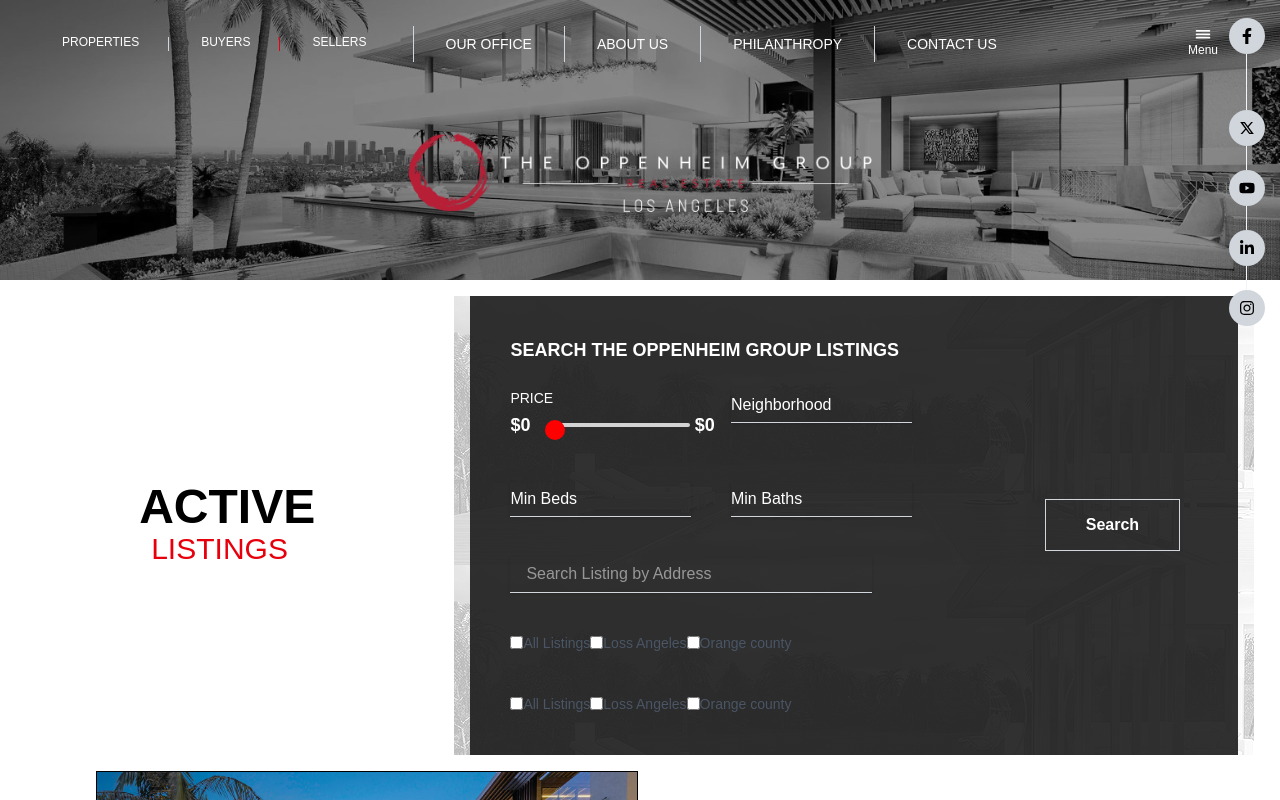
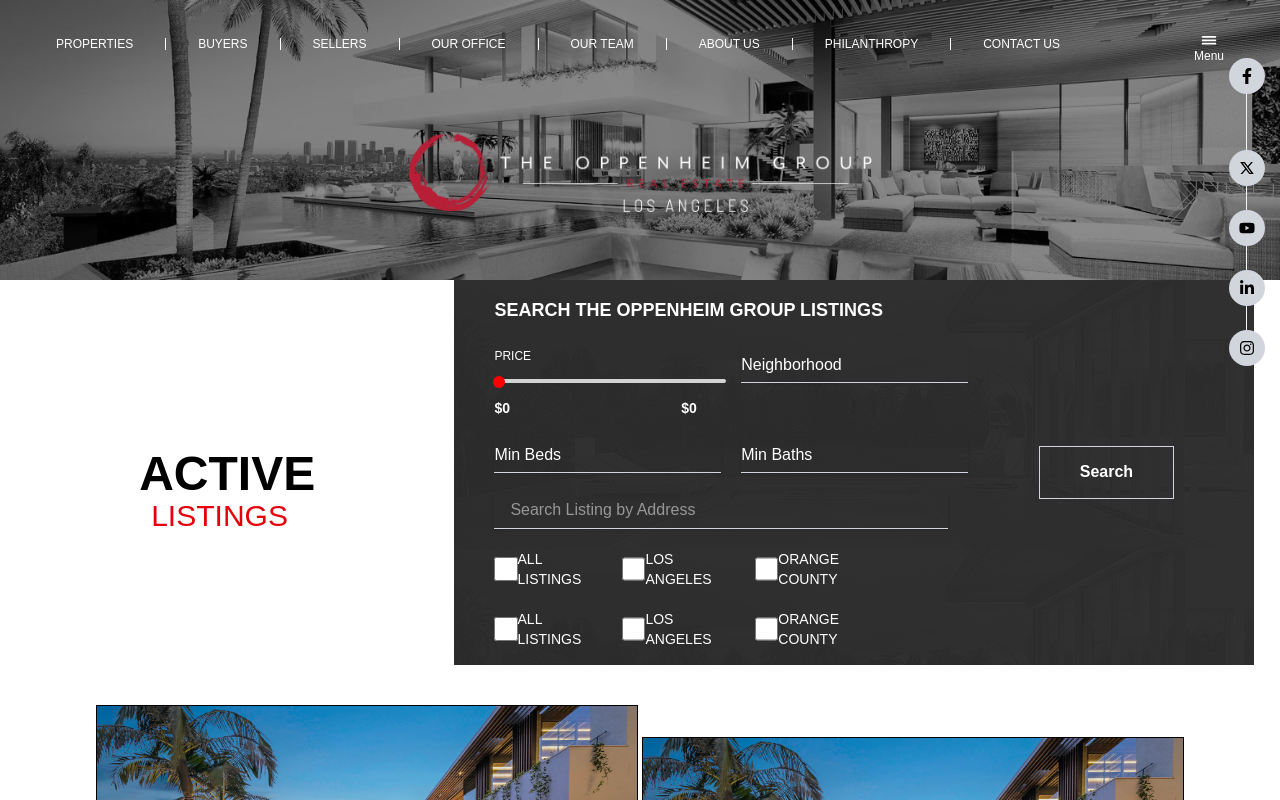
Before and after one commit to muhammadqasimjanjua162/openinggroup, a React (Vite) app: page / in a window 1280 px wide. Shown: the top 800 px of the page. Built offline with nearby package versions, Linux system fonts and the light colour scheme.

Commit message:
topbar fixed

```diff
--- a/src/components/FloatingSideBar.tsx
+++ b/src/components/FloatingSideBar.tsx
@@ -8,7 +8,7 @@
 
 const FloatingSideBar = () => {
   return (
-    <div className="flex flex-col justify-center items-center fixed">
+    <div className="flex flex-col justify-center items-center mt-10 fixed">
       <div className="w-9 h-9 shrink-0 grow-0 rounded-full bg-gray-300 text-green-700 flex justify-center items-center">
         {" "}
         <FaFacebookF className="bg-gray-300 text-black" />
--- a/src/components/Form.tsx
+++ b/src/components/Form.tsx
@@ -5,16 +5,17 @@
 const Form = () => {
   return (
     <div
+      className="mb-10"
       style={{
         backgroundImage: `linear-gradient(rgba(255, 255, 255, 0.72), rgba(255, 255, 255, 0.72)),url(${formBg})`,
       }}
     >
       <form
-        className="our-properties-form m-4  bg-[rgba(27,27,27,0.9)] p-10 flex"
+        className="our-properties-form py-4 bg-[rgba(27,27,27,0.9)] p-10 flex"
         method="GET"
         action="https://la.ogroup.com/properties/our-properties/"
       >
-        <div className="w-6/8">
+        <div className="w-7/10">
           <div className="our-properties-form-title mb-6">
             <span className="text-lg font-semibold text-white uppercase">
               Search <b>The Oppenheim Group Listings</b>
@@ -23,20 +24,20 @@
 
           <div className="our-properties-form-content flex flex-wrap justify-between gap-10">
             {/* Left Side Inputs */}
-            <div className="our-properties-form-left w-full flex flex-wrap gap-10">
+            <div className="our-properties-form-left w-full flex flex-wrap gap-5">
               {/* Price */}
-              <div className="form-group  w-[35%] text-white uppercase">
+              <div className="form-group  w-[45%] text-white uppercase  flex flex-col">
                 <label
                   htmlFor="listings-price"
-                  className="block text-sm font-mediu"
+                  className="block text-xs font-medium"
                 >
                   Price
                 </label>
                 <IconSlider min={0} max={100} />
               </div>
 
-              <div className="form-group w-[35%] text-white">
-                <select className="block w-full shadow-sm text-black uppercase border-b-1 border-gray-300 appearance-none  focus:outline-none focus:border-b-2 py-2">
+              <div className="form-group w-[45%] text-white uppercase">
+                <select className="block w-full shadow-sm text-black border-b-1 border-gray-300 appearance-none  focus:outline-none focus:border-b-2 py-2 text-xs uppercase">
                   <option className="text-white uppercase" selected>
                     Neighborhood
                   </option>
@@ -59,9 +60,9 @@
               </div>
 
               {/* Min Beds */}
-              <div className="form-group w-[35%] text-white">
-                <select className="block w-full shadow-sm text-black uppercase border-b-1 border-gray-300 appearance-none  focus:outline-none focus:border-b-2 py-2">
-                  <option value="" className="text-black">
+              <div className="form-group w-[45%] text-white">
+                <select className="block w-full shadow-sm text-xs text-black uppercase border-b-1 border-gray-300 appearance-none  focus:outline-none focus:border-b-2 py-2">
+                  <option value="" className="text-black text-xs">
                     Min Beds
                   </option>
                   <option value="1" className="text-black">
@@ -77,7 +78,7 @@
               </div>
 
               {/* Min Baths */}
-              <div className="form-group w-[35%] text-white">
+              <div className="form-group w-[45%] text-white">
                 <select className="block w-full shadow-sm text-black uppercase border-b-1 border-gray-300 appearance-none  focus:outline-none focus:border-b-2 py-2">
                   <option className="text-white uppercase" value="">
                     Min Baths
@@ -95,7 +96,7 @@
               </div>
 
               {/* Search by Address */}
-              <div className="form-group w-[70%] text-white">
+              <div className="form-group w-[90%] text-white">
                 <input
                   type="text"
                   name="address"
@@ -107,24 +108,53 @@
 
               {/* Checkbox */}
 
-              <div className="form-group w-[70%]">
-                <label className="inline-flex items-center text-sm text-gray-600">
-                  <input type="checkbox" name="all-listings" className="mr-2" />
-                  All Listings
-                  <input type="checkbox" name="los-angeles" className="mr-2" />
-                  Loss Angeles
-                  <input type="checkbox" name="all-listings" className="mr-2" />
-                  Orange county
+              <div className="form-group w-[80%]">
+                <label className="inline-flex items-center text-sm text-gray-600 space-x-4">
+                  <input
+                    type="checkbox"
+                    name="all-listings"
+                    className="mr-2 w-6 h-6 border-2 border-red-500 bg-transparent checked:bg-red-500 checked:border-red-500 focus:ring-0"
+                  />
+                  <span className="uppercase text-white">All Listings</span>
+
+                  <input
+                    type="checkbox"
+                    name="los-angeles"
+                    className="mr-2 w-6 h-6 border-2 border-red-500 bg-transparent checked:bg-red-500 checked:border-red-500 focus:ring-0"
+                  />
+                  <span className="uppercase text-white">Los Angeles</span>
+
+                  <input
+                    type="checkbox"
+                    name="orange-county"
+                    className="mr-2 w-6 h-6 border-2 border-red-500 bg-transparent checked:bg-red-500 checked:border-red-500 focus:ring-0"
+                  />
+                  <span className="uppercase text-white">Orange County</span>
                 </label>
               </div>
-              <div className="form-group w-[70%]">
-                <label className="inline-flex items-center text-sm text-gray-600">
-                  <input type="checkbox" name="all-listings" className="mr-2" />
-                  All Listings
-                  <input type="checkbox" name="los-angeles" className="mr-2" />
-                  Loss Angeles
-                  <input type="checkbox" name="all-listings" className="mr-2" />
-                  Orange county
+
+              <div className="form-group w-[80%]">
+                <label className="inline-flex items-center text-sm text-gray-600 space-x-4">
+                  <input
+                    type="checkbox"
+                    name="all-listings"
+                    className="mr-2 w-6 h-6 border-2 border-red-500 bg-transparent checked:bg-red-500 checked:border-red-500 focus:ring-0"
+                  />
+                  <span className="uppercase text-white">All Listings</span>
+
+                  <input
+                    type="checkbox"
+                    name="los-angeles"
+                    className="mr-2 w-6 h-6 border-2 border-red-500 bg-transparent checked:bg-red-500 checked:border-red-500 focus:ring-0"
+                  />
+                  <span className="uppercase text-white">Los Angeles</span>
+
+                  <input
+                    type="checkbox"
+                    name="orange-county"
+                    className="mr-2 w-6 h-6 border-2 border-red-500 bg-transparent checked:bg-red-500 checked:border-red-500 focus:ring-0"
+                  />
+                  <span className="uppercase text-white">Orange County</span>
                 </label>
               </div>
             </div>
@@ -132,7 +162,7 @@
             {/* Search Button on Right */}
           </div>
         </div>
-        <div className="w-2/8 flex justify-center items-center">
+        <div className="w-3/10 flex justify-center items-center">
           <div className="our-properties-form-right text-white uppercase">
             <button
               type="submit"
--- a/src/components/NonStickyNavbar.tsx
+++ b/src/components/NonStickyNavbar.tsx
@@ -3,60 +3,42 @@
 const NonStickyNavbar = ({ toggleSideNav }) => {
   return (
     <div>
-      <nav className="flex justify-between items-center text-white text-xs font-medium mx-auto w-full md:px-15.5 py-6.5 z-30 relative">
-        <div className="lg:flex flex-wrap justify-center lg:bg-transparent lg:justify-start uppercase text-sm bg-green-400">
-          <a
-            href="https://la.ogroup.com/properties/our-properties/"
-            className="hover:text-blue-400 transition-all duration-300 py-2 pr-11.5 relative text-[12px]"
-          >
-            Properties
-            <span className="absolute top-1/2 right-0 transform -translate-y-1/2 h-[14px] w-[1px] mr-4 bg-gray-300"></span>
-          </a>
-
-          <a
-            href="https://la.ogroup.com/properties/our-properties/"
-            className="hover:text-blue-400 transition-all duration-300 py-2 pr-11.5 ml-4 relative text-[12px]"
-          >
-            Buyers
-            <span className="absolute top-1/2  transform -translate-y-1/2 h-[14px] w-[1px] ml-7 bg-red-600"></span>
-          </a>
-
-          <a
-            href="https://la.ogroup.com/sellers/list-with-us/"
-            className="hover:text-blue-400 transition-all duration-300 pr-11.5 ml-4 py-2 border-r border-gray-300 last:border-0 text-[12px]"
-          >
-            Sellers
-          </a>
-
-          <a
-            href="https://la.ogroup.com/our-team/"
-            className="hover:text-blue-400 transition-all duration-300 px-8 py-2 border-r border-gray-300 last:border-0"
-          >
-            Our Office
-          </a>
-
-          <a
-            href="https://la.ogroup.com/our-team/"
-            className="hover:text-blue-400 transition-all duration-300 px-8 py-2 border-r border-gray-300 last:border-0"
-          >
-            About Us
-          </a>
-
-          <a
-            href="https://la.ogroup.com/our-team/"
-            className="hover:text-blue-400 transition-all duration-300 px-8 py-2 border-r border-gray-300 last:border-0"
-          >
-            Philanthropy
-          </a>
-
-          <a
-            href="https://la.ogroup.com/contact-us/"
-            className="hover:text-blue-400 transition-all duration-300 px-8 py-2 last:border-0"
-          >
-            Contact Us
-          </a>
-        </div>
-
+      <nav className=" text-white text-xs font-medium mx-auto w-full  py-9 z-30 relative px-14">
+        <div className="mx- flex justify-between items-center">
+          <ul className="font-xs flex uppercase">
+            <li className="mr-8 flex items-center justify-center">
+              <a href="#">Properties</a>
+              <div className="ml-8 h-3 border-l-1 border-white"></div>
+            </li>
+            <li className="mr-8 flex items-center justify-center">
+              <a href="#">Buyers</a>
+              <div className="ml-8 h-3 border-l-1 border-white"></div>
+            </li>
+            <li className="mr-8 flex items-center justify-center">
+              <a href="#">Sellers</a>
+              <div className="ml-8 h-3 border-l-1 border-white"></div>
+            </li>
+            <li className="mr-8 flex items-center justify-center">
+              <a href="#">Our Office</a>
+              <div className="ml-8 h-3 border-l-1 border-white"></div>
+            </li>
+            <li className="mr-8 flex items-center justify-center">
+              <a href="#">Our Team</a>
+              <div className="ml-8 h-3 border-l-1 border-white"></div>
+            </li>
+            <li className="mr-8 flex items-center justify-center">
+              <a href="#">About Us</a>
+              <div className="ml-8 h-3 border-l-1 border-white"></div>
+            </li>
+            <li className="mr-8 flex items-center justify-center">
+              <a href="#">Philanthropy</a>
+              <div className="ml-8 h-3 border-l-1 border-white"></div>
+            </li>
+            <li className="mr-8 flex items-center justify-center">
+              <a href="#">Contact Us</a>
+            </li>
+          </ul>
+          <div>
             <div
               className="flex flex-col ml-auto items-center justify-end cursor-pointer"
               onClick={() => toggleSideNav()}
@@ -79,6 +61,8 @@
 
               <span className="text-xs font-medium">Menu</span>
             </div>
+          </div>
+        </div>
       </nav>
     </div>
   );
--- a/src/components/Sidebar.tsx
+++ b/src/components/Sidebar.tsx
@@ -28,9 +28,7 @@
             <rect y="60" width="100" height="10"></rect>
           </svg>
         )}
-<div className="animate-fade-left">
-
-</div>
+        <div className="animate-fade-left"></div>
         <div
           ref={ref}
           className={`fixed top-0 right-[500px] w-[68vw] h-full bg-[#171717] bg-[url(${sidebarBg})] text-white p-10 pl-20 z-40
--- a/src/components/Slider.tsx
+++ b/src/components/Slider.tsx
@@ -17,29 +17,23 @@
   const nextColorCls = value >= mid ? "icon-wrapper-active" : "";
 
   return (
-    <div className="flex items-center w-96 space-x-4">
-      <p
-        style={{ margin: 0 }}
-        className="text-lg font-semibold w-10 text-left mb-0"
-      >
-        ${min}
-      </p>
-
+    <div className="flex flex-col gap-0">
       <Slider
         min={min}
         max={max}
         value={value}
         onChange={setValue}
-        className="w-[35%]"
+        className="w-[100%]"
         styles={{
           handle: {
             backgroundColor: "red", // Handle (thumb) color
             borderColor: "darkred", // Handle border color
-            height: "20px", // Handle height
-            width: "20px", // Handle width
+            height: "12px", // Handle height
+            width: "12px",
+            margin: 0, // Handle width
           },
           track: {
-            backgroundColor: "white", // Track (filled part) color
+            backgroundColor: "red", // Track (filled part) color
             height: "4px", // Track height
           },
           rail: {
@@ -48,12 +42,20 @@
           },
         }}
       />
-      <p
-        style={{ marginBottom: 0 }}
-        className="text-lg font-semibold w-10 text-left mb-0"
-      >
-        ${value}
-      </p>
+      <div className="flex justify-between">
+        <p
+          style={{ margin: 0 }}
+          className="font-semibold w-10 text-left text-sm"
+        >
+          ${min}
+        </p>
+        <p
+          style={{ marginBottom: 0 }}
+          className="font-semibold w-10 text-left text-sm"
+        >
+          ${value}
+        </p>
+      </div>
     </div>
   );
 };
```
Lines whose indentation alone changed are shown as unchanged.
